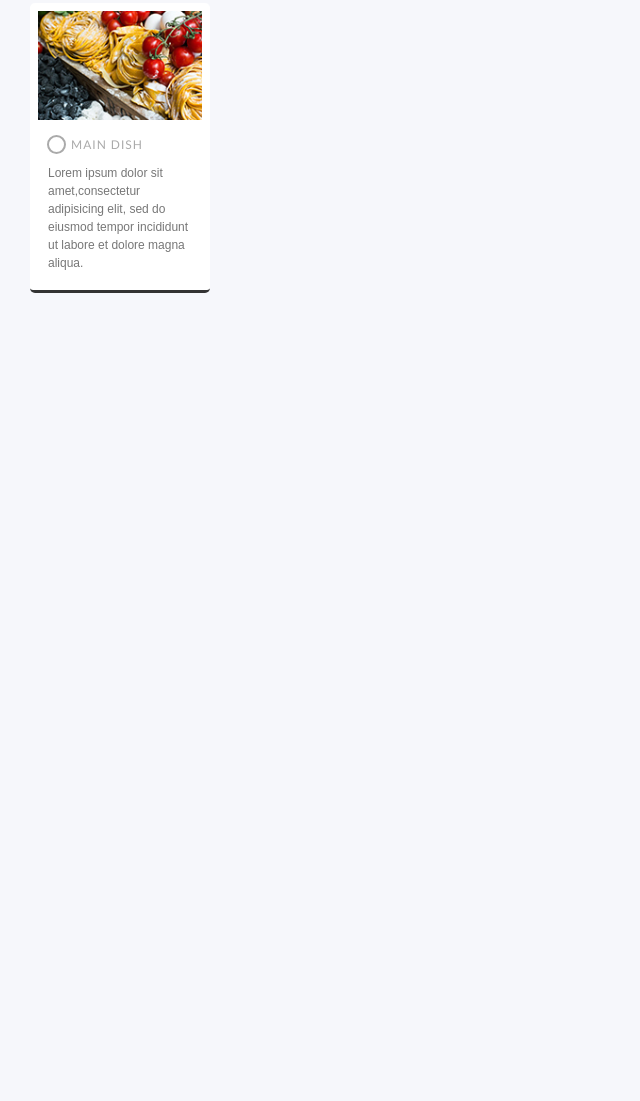
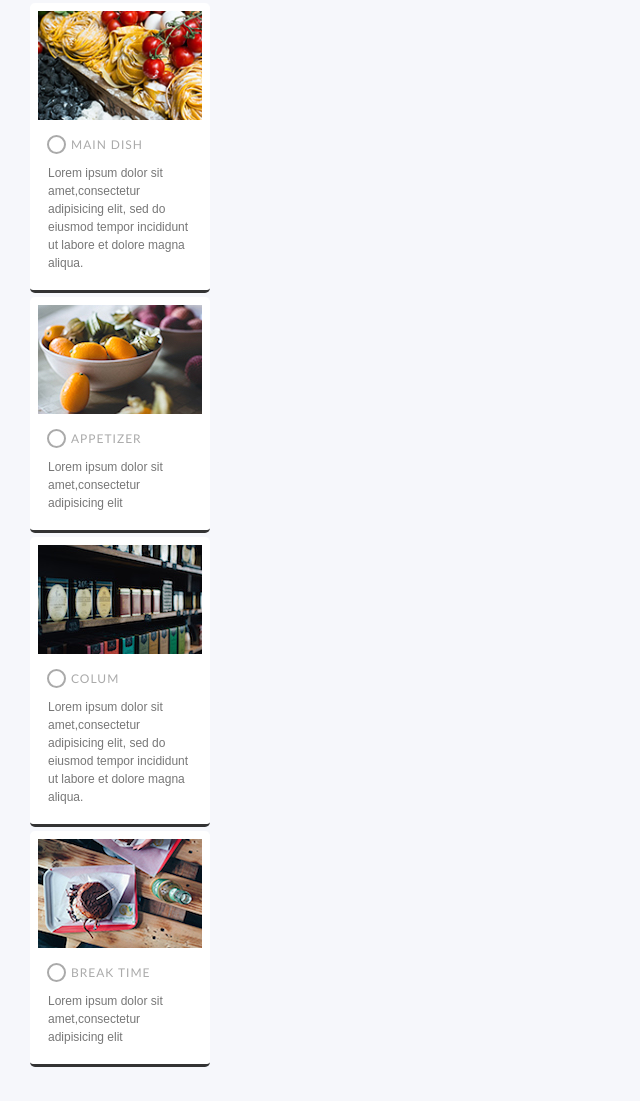
Before and after one commit to patatachan46/Grid-layout, a plain HTML site: page index.html in a window 1280 px wide. Shown: the part 27-1128 px from the top of the page, without its empty margins (0-640 px from the left). Before the commit the page ends 800 px from the top, so only its background shows below. Drawn offline with Linux system fonts and the light colour scheme.

Commit message:
fifth commit

```diff
--- a/index.html
+++ b/index.html
@@ -14,5 +14,28 @@
 			<p class="description">Lorem ipsum dolor sit amet,consectetur adipisicing elit, sed do eiusmod tempor incididunt ut labore et dolore magna aliqua.</p>
 		</a>
 	</section>
+	<section class="item">
+		<a href="#">
+			<img class="image" src="images/image_S_2.jpg" alt="前菜">
+			<div class="category">APPETIZER</div>
+			<p class="description">Lorem ipsum dolor sit amet,consectetur adipisicing elit</p>
+		</a>
+	</section>
+	<section class="item">
+		<a href="#">
+			<img class="image" src="images/image_S_3.jpg" alt="コラム">
+			<div class="category">COLUM</div>
+			<p class="description">Lorem ipsum dolor sit amet,consectetur adipisicing elit, sed do eiusmod tempor incididunt ut labore et dolore magna aliqua.</p>
+		</a>
+	</section>
+	<section class="item">
+		<a href="#">
+			<img class="image" src="images/image_S_4.jpg" alt="おやつの時間">
+			<div class="category">BREAK TIME</div>
+			<p class="description">Lorem ipsum dolor sit amet,consectetur adipisicing elit</p>
+		</a>
+	</section>
+
 </body>
+
 </html>
```
